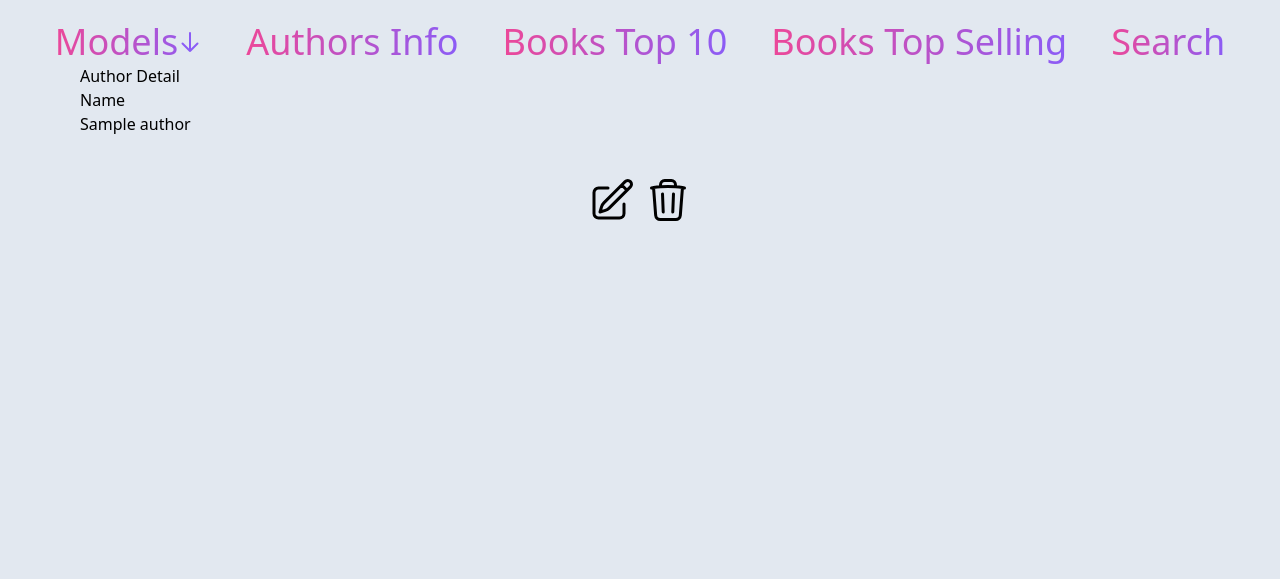
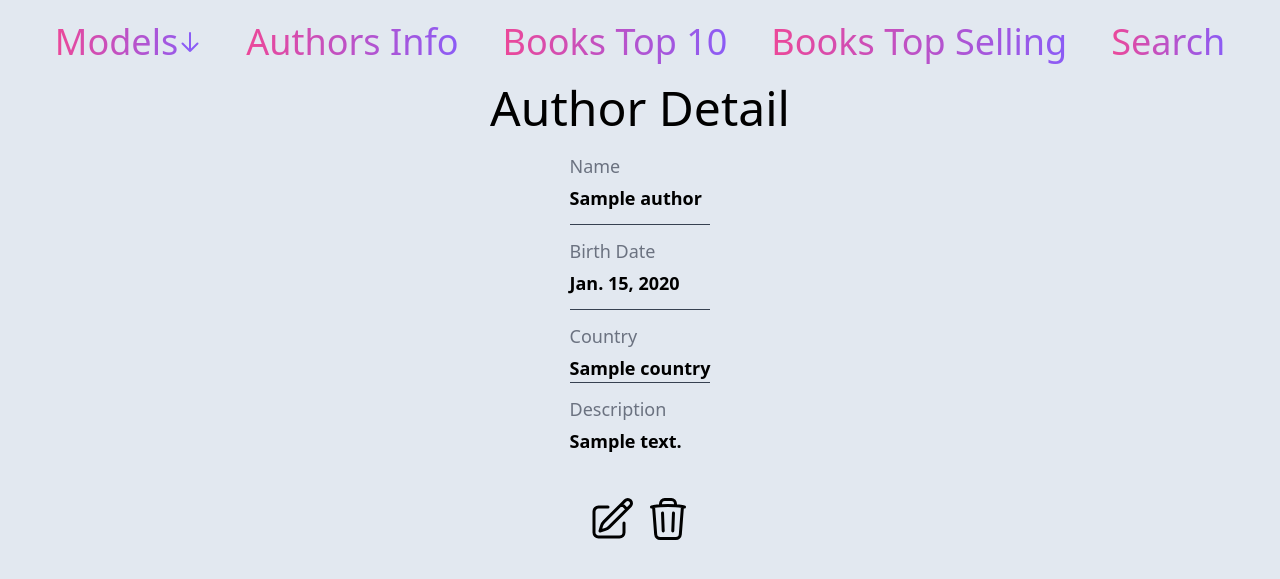
Before and after one commit to jaime7981/django_book_review, a Django app: template book_review/core/templates/core/author_detail.html in a window 1280 px wide. Shown: the top 579 px of the page. Run offline with Django 4.2, Linux system fonts and the light colour scheme; the template is opened without the code that fills it: values that come from a table or form of the project are taken from there, others are empty; tables that the repository leaves empty hold one stand-in row (values such as "Sample post"); some libraries are stand-ins or nearby versions.

Commit message:
author detail_screen, missing update and delete

```diff
--- a/book_review/core/templates/core/author_detail.html
+++ b/book_review/core/templates/core/author_detail.html
@@ -1,11 +1,29 @@
-{% extends "default_detail.html" %}
+{% extends "core/default_detail.html" %}
 {% block object %}
 
-<h1>Author Detail</h1>
+<h1 class='flex flex-col items-center text-5xl py-5'>
+  Author Detail
+</h1>
 
-<div>
-    <h3>Name</h3>
-    <p>{{ object.name }}</p>
+<div class="flex flex-col items-center">
+  <dl class="max-w-md divide-y divide-gray-700">
+    <div class="flex flex-col pb-3">
+        <dt class="mb-1 text-gray-500 md:text-lg">Name</dt>
+        <dd class="text-lg font-semibold">{{object.name}}</dd>
+    </div>
+    <div class="flex flex-col py-3">
+        <dt class="mb-1 text-gray-500 md:text-lg">Birth Date</dt>
+        <dd class="text-lg font-semibold">{{object.birth_date}}</dd>
+    </div>
+    <div class="flex flex-col pt-3">
+        <dt class="mb-1 text-gray-500 md:text-lg">Country</dt>
+        <dd class="text-lg font-semibold">{{object.country}}</dd>
+    </div>
+    <div class="flex flex-col pt-3">
+      <dt class="mb-1 text-gray-500 md:text-lg">Description</dt>
+      <dd class="text-lg font-semibold">{{object.description}}</dd>
+    </div>
+  </dl>
 </div>
 
 {% endblock %}
```
